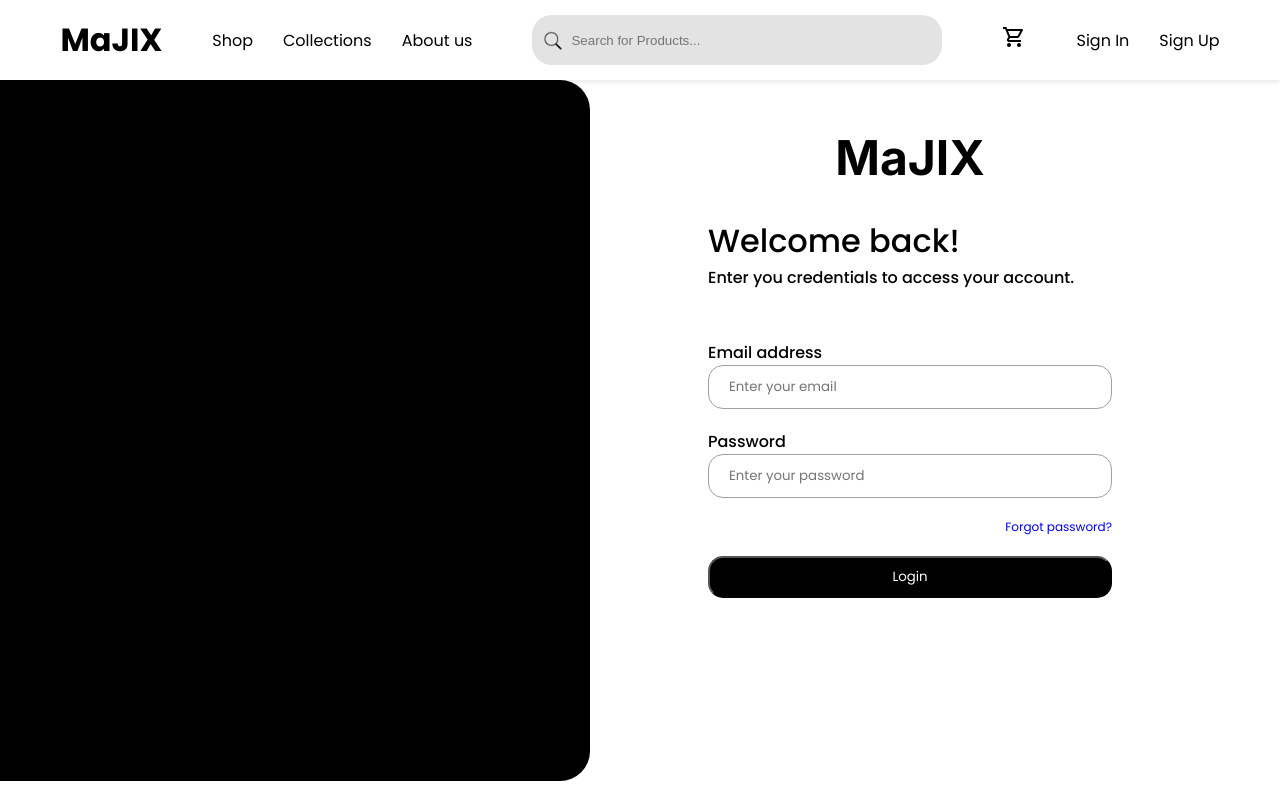
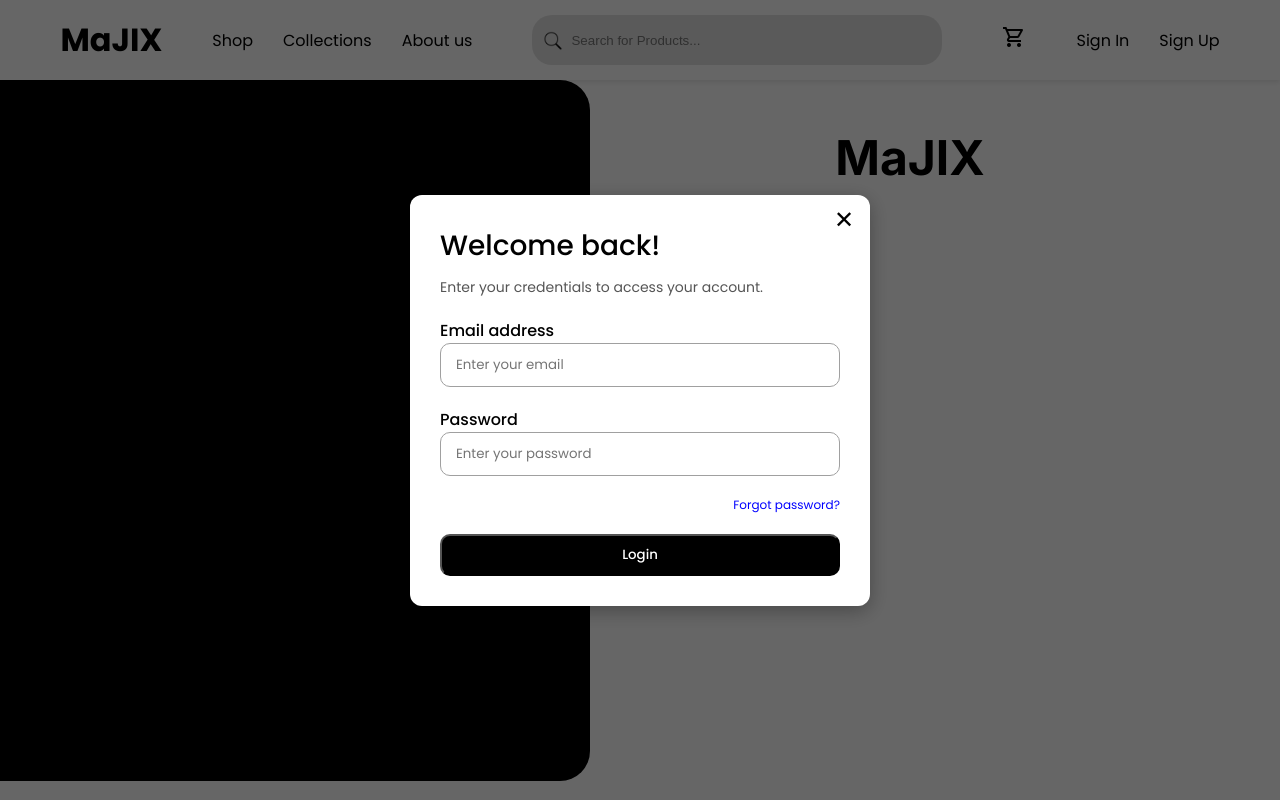
Before and after one commit to KennyDevz/MaJIX-Web-App, a React (Create React App) app in the folder frontend/: page /Sign-in in a window 1280 px wide. Built offline with nearby package versions, Linux system fonts and the light colour scheme.

Commit message:
frontend feature(signin): updated the form to modal

```diff
--- a/frontend/src/components/nav_bar.js
+++ b/frontend/src/components/nav_bar.js
@@ -4,12 +4,21 @@ import CartIcon from "../assets/cart-icon.png"
 import SearchBar from './searchbar'
 import { UserContext } from "../context/UserContext"
 import { useContext, useEffect, useState } from "react"
-import { useNavigate } from "react-router-dom"
+import SignInForm from "../components/user/sign_in_form"
+
 
 function NavBar(){
     const { user, setUser } = useContext(UserContext);
     const [showDropDown, setShowDropDown] = useState(false)
-    const navigate = useNavigate()
+    const [showSignIn, setShowSignIn] = useState(false)
+
+    const openSignIn = () =>{
+        setShowSignIn(true)
+    }
+
+    const closeSignIn = () => {
+        setShowSignIn(false)
+    }
 
     return(
         <div className="nav-bar">
@@ -50,10 +59,14 @@ function NavBar(){
             </div>
             ):(
              <ul className="user-links">
-                <li><Link to="/Sign-in" className="route-link">Sign In</Link></li>
+                <li className="route-link" onClick={openSignIn}>Sign In</li>
                 <li><Link to="/Sign-up" className="route-link">Sign Up</Link></li>
              </ul>
+
             )}
+
+
+            {showSignIn && (<SignInForm onClose={closeSignIn}/>)}
 
         </div>
     )
--- a/frontend/src/components/profile/ProfileInfoForm.js
+++ b/frontend/src/components/profile/ProfileInfoForm.js
@@ -59,7 +59,7 @@ export default function ProfileInfoForm() {
       setUser(null);
       alert("Logged Out");
       localStorage.removeItem("user");
-      navigate("/Sign-in",{replace: true})
+      navigate("/",{replace: true})
   }
 
   return (
--- a/frontend/src/components/user/sign_in_form.js
+++ b/frontend/src/components/user/sign_in_form.js
@@ -3,7 +3,7 @@ import { useNavigate } from "react-router-dom";
 import axios from "axios";
 import { UserContext } from "../../context/UserContext";
 
-export default function SignInForm(){
+export default function SignInForm({ onClose }) {
   const { setUser } = useContext(UserContext);
   const [formData, setFormData] = useState({ email: "", password: "" });
   const [message, setMessage] = useState("");
@@ -29,11 +29,13 @@ export default function SignInForm(){
           lastname: response.data.lastname,
           email: response.data.email
 
+
         };
+
         localStorage.setItem("user", JSON.stringify(userData));
-
         setUser(userData)
         console.log(response)
+
         alert("Login Successful!")
 
         if(userData.role === 'CUSTOMER')
@@ -41,6 +43,7 @@ export default function SignInForm(){
         else if(userData.role === 'ADMIN')
           navigate("/admin", { replace: true })
 
+        if (onClose) onClose(); // avoid 2 alerts check if onClose is defined or presents
       }
     } catch (error) {
       setMessage(error.response?.data?.message || "Login failed");
@@ -49,59 +52,158 @@ export default function SignInForm(){
     }
   }
 
-    return(
-        <div style={{display: 'flex', flexDirection: 'column', marginTop: '30px', width: '404px'}}>
-            <p style={{fontFamily: 'Poppins', fontSize: '32px', margin: '0', fontWeight: '500'}}>Welcome back!</p>
-            <p style={{fontFamily: 'Poppins', fontSize: '16px', margin: '0', fontWeight: '500'}}>Enter you credentials to access your account.</p>
+  return (
+    <div
+      style={{
+        position: "fixed",
+        top: 0,
+        left: 0,
+        width: "100vw",
+        height: "100vh",
+        backgroundColor: "rgba(0, 0, 0, 0.6)",
+        display: "flex",
+        justifyContent: "center",
+        alignItems: "center",
+        zIndex: 1000,
+      }}
+    >
+      <div
+        style={{
+          display: "flex",
+          flexDirection: "column",
+          backgroundColor: "white",
+          padding: "30px",
+          width: "400px",
+          borderRadius: "12px",
+          position: "relative",
+          boxShadow: "0 5px 20px rgba(0,0,0,0.3)",
+          animation: "fadeIn 0.3s ease",
+        }}
+      >
+        {/* Close Button */}
+        <button
+          onClick={onClose}
+          style={{
+            position: "absolute",
+            top: "10px",
+            right: "10px",
+            background: "none",
+            border: "none",
+            fontSize: "1.5rem",
+            cursor: "pointer",
+          }}
+        >
+          ✕
+        </button>
 
-            <form onSubmit={handleSubmit} style={{display: 'flex', flexDirection: 'column', gap: '20px', marginTop: '50px'}}>
+        <p
+          style={{
+            fontFamily: "Poppins",
+            fontSize: "28px",
+            margin: "0 0 10px 0",
+            fontWeight: "500",
+          }}
+        >
+          Welcome back!
+        </p>
+        <p
+          style={{
+            fontFamily: "Poppins",
+            fontSize: "14px",
+            margin: "0 0 20px 0",
+            color: "#555",
+          }}
+        >
+          Enter your credentials to access your account.
+        </p>
 
-                <div style={{display: 'flex', flexDirection: 'column'}}>
-                <label htmlFor='email' style={{fontWeight: '500'}}>Email address</label>
-                <input type="email"
+        <form
+          onSubmit={handleSubmit}
+          style={{ display: "flex", flexDirection: "column", gap: "20px" }}
+        >
+          <div style={{ display: "flex", flexDirection: "column" }}>
+            <label htmlFor="email" style={{ fontWeight: "500" }}>
+              Email address
+            </label>
+            <input
+              type="email"
+              name="email"
               placeholder="Enter your email"
-                name="email"
               onChange={handleChange}
               value={formData.email}
               required
               style={{
-                    fontFamily: 'Poppins',
-                    borderRadius: '15px',
-                    height: '40px',
-                    border: '1px solid #a0a0a0ff',
-                    paddingLeft:'20px', paddingRight: '20px',
-                }}/>
+                fontFamily: "Poppins",
+                borderRadius: "10px",
+                height: "40px",
+                border: "1px solid #a0a0a0ff",
+                paddingLeft: "15px",
+              }}
+            />
           </div>
-                <div style={{display: 'flex', flexDirection: 'column'}}>
-                <label htmlFor='password' style={{fontWeight: '500'}}>Password</label>
-                <input type="password"
+
+          <div style={{ display: "flex", flexDirection: "column" }}>
+            <label htmlFor="password" style={{ fontWeight: "500" }}>
+              Password
+            </label>
+            <input
+              type="password"
               name="password"
+              placeholder="Enter your password"
               onChange={handleChange}
               value={formData.password}
               required
-                placeholder="Enter your password"
               style={{
-                    fontFamily: 'Poppins',
-                    borderRadius: '15px',
-                    height: '40px',
-                    border: '1px solid #a0a0a0ff',
-                    paddingLeft:'20px', paddingRight: '20px'
-                }}/>
+                fontFamily: "Poppins",
+                borderRadius: "10px",
+                height: "40px",
+                border: "1px solid #a0a0a0ff",
+                paddingLeft: "15px",
+              }}
+            />
           </div>
 
-                <div style={{ display: 'flex', justifyContent: 'flex-end', alignItems: 'flex-end' }}>
-                    <a href style={{ textDecoration: 'none', color: 'blue', fontSize:'12px' }}>Forgot password?</a>
+          <div
+            style={{
+              display: "flex",
+              justifyContent: "flex-end",
+              alignItems: "flex-end",
+            }}
+          >
+            <a
+              href="#"
+              style={{
+                textDecoration: "none",
+                color: "blue",
+                fontSize: "12px",
+              }}
+            >
+              Forgot password?
+            </a>
           </div>
-                <button type="submit"
+
+          <button
+            type="submit"
             style={{
-                    backgroundColor: 'black',
-                    height: '42px',
-                    borderRadius: '15px',
-                    color: '#FFF',
-                    fontFamily: 'Poppins',
-                    fontWeight: '500px'
-                }}>Login</button>
+              backgroundColor: "black",
+              height: "42px",
+              borderRadius: "10px",
+              color: "#FFF",
+              fontFamily: "Poppins",
+              fontWeight: "500",
+              cursor: "pointer",
+            }}
+          >
+            Login
+          </button>
+
+          {message && (
+            <p style={{ color: "red", textAlign: "center", marginTop: "10px" }}>
+              {message}
+            </p>
+          )}
         </form>
       </div>
-    )
+    </div>
+  );
 }
--- a/frontend/src/pages/cart.js
+++ b/frontend/src/pages/cart.js
@@ -2,6 +2,7 @@ import CartItem from "../components/cart/cart_item";
 import tshirtImage from "../assets/tshirt.jpg";
 import OrderSummary from "../components/cart/order_summary";
 import BreadCrumbs from "../components/breadcrumbs";
+import CartLogo from "../assets/cart-logo.png"
 import { Box } from "@mui/material";
 import { useNavigate} from 'react-router-dom';
 import { useEffect, useContext  } from 'react';
@@ -21,10 +22,19 @@ export default function Cart() {
     navigate('/checkout');
   };
 
-  return (<>
+  return (<div style={{height: `calc(100vh - 80px)`,}}>
     {/* // Main Page Wrapper:
     // Added this Box to control the side padding to match checkout.js */}
-    { !user ? ( <h1>LOGIN</h1> ):(
+    { !user ? (
+      <div style={{display: 'flex', flexDirection: 'column', justifyContent: 'center', alignItems: 'center', height: '100%'}}>
+        <div style={{border: '10px solid #919191ff', display: 'flex', justifyContent: 'center', alignItems: 'center', paddingTop: '50px',paddingBottom: '50px',paddingLeft: '40px',paddingRight: '60px', borderRadius: '50%'}}>
+          <img src={CartLogo} alt="cart-icon" style={{width: '200px', height: '200px', opacity:'.50'}}/>
+        </div>
+        <p style={{color: '#7b7b7bff', fontSize: '32px', marginBottom: '0'}}>Please sign in to add items to cart.</p>
+        {/* <p style={{margin: '0', color: '#000000ff', fontSize: '32px', fontWeight: 'bold'}}>sign in</p> */}
+      </div>
+
+      ):(
         <Box
           sx={{
             mt: 2,
@@ -64,6 +74,6 @@ export default function Cart() {
         </Box>
         </Box>
       )}
-  </>
+  </div>
   )
 }
--- a/frontend/src/pages/profile.js
+++ b/frontend/src/pages/profile.js
@@ -1,4 +1,4 @@
-import React, { useState } from 'react';
+import React, { useContext, useState } from 'react';
 import {
   Box,
   Typography,
@@ -11,6 +11,7 @@ import { Person, ReceiptLong } from '@mui/icons-material';
 import ProfileInfoForm from '../components/profile/ProfileInfoForm';
 // 1. Import the new component
 import OrderHistory from '../components/profile/OrderHistory';
+import { UserContext } from '../context/UserContext';
 
 // Helper function for accessibility
 function a11yProps(index) {
@@ -22,6 +23,9 @@ function a11yProps(index) {
 
 export default function ProfilePage() {
   const [currentTab, setCurrentTab] = useState(0);
+  const {user} = useContext(UserContext)
+  const fullname = `${user?.firstname} ${user?.lastname}`
+  const initials = user ? `${user.firstname?.charAt(0) || ""}${user.lastname?.charAt(0) || ""}` : ""
 
   const handleTabChange = (event, newValue) => {
     setCurrentTab(newValue);
@@ -44,11 +48,11 @@ export default function ProfilePage() {
           sx={{ width: 80, height: 80, bgcolor: 'primary.main' }}
           // In a real app, you'd use: src={user.avatarUrl}
         >
-          JD
+          {initials}
         </Avatar>
         <Box>
           <Typography variant="h4" sx={{ fontWeight: '700', fontFamily: 'Poppins' }}>
-            John Doe
+            {fullname}
           </Typography>
           <Typography variant="body1" sx={{ color: 'text.secondary', fontFamily: 'Poppins' }}>
             Manage your account settings
--- a/frontend/src/styles/nav_bar.css
+++ b/frontend/src/styles/nav_bar.css
@@ -52,6 +52,7 @@
 }
 
 .route-link{
+    cursor: pointer;
     text-decoration: none;
     color: #000;
 }
```
Also changed, not shown: frontend/src/assets/cart-logo.png (added). Lines whose indentation alone changed are shown as unchanged.
